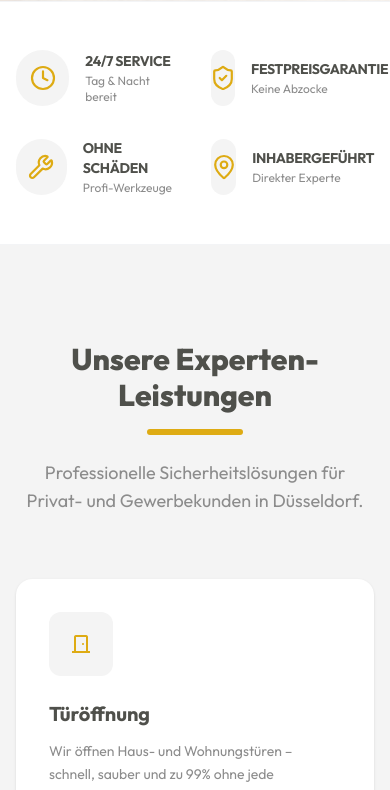
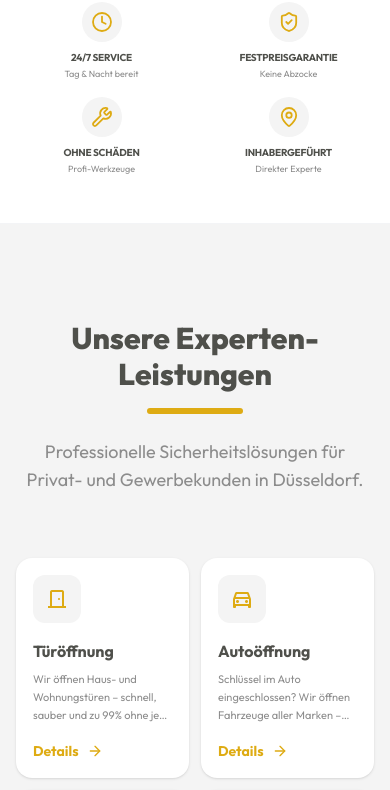
Before and after one commit to Leoquent/diamant, a React (Vite) app: page / in a window 390 px wide. Shown: the part 920-1710 px from the top of the page. Built offline with nearby package versions, Linux system fonts and the light colour scheme; a web font is replaced by a local one.

Commit message:
fix: responsive layout, trust badges 2x2, services 2x2, and header height

```diff
--- a/src/App.tsx
+++ b/src/App.tsx
@@ -105,10 +105,10 @@ function App() {
       {/* Header */}
       <header className="sticky top-0 z-40 w-full transition-all duration-200 bg-white border-b border-gray-100 shadow-sm">
         <div className="max-w-7xl mx-auto px-4 sm:px-6 lg:px-8">
-          <div className="flex justify-between items-center h-36">
+          <div className="flex justify-between items-center h-24 md:h-36">
             <a href="#top" className="flex items-center">
               <img
-                className="h-24 w-auto cursor-pointer"
+                className="h-16 md:h-24 w-auto cursor-pointer"
                 src={logo}
                 alt="Schlüsseldienst Diamant Logo"
               />
@@ -223,9 +223,9 @@ function App() {
       </section>
 
       {/* Trust Badges */}
-      <section className="bg-white border-y border-gray-100">
+      <section className="bg-white border-y border-gray-100 overflow-hidden">
         <div className="max-w-7xl mx-auto px-4 sm:px-6 lg:px-8 py-12">
-          <div className="grid grid-cols-2 md:grid-cols-4 gap-8">
+          <div className="grid grid-cols-2 md:grid-cols-4 gap-4 sm:gap-8">
             <FeatureBadge icon={<Clock />} title="24/7 Service" subtitle="Tag & Nacht bereit" />
             <FeatureBadge icon={<ShieldCheck />} title="Festpreisgarantie" subtitle="Keine Abzocke" />
             <FeatureBadge icon={<Wrench />} title="Ohne Schäden" subtitle="Profi-Werkzeuge" />
@@ -243,7 +243,7 @@ function App() {
             <p className="mt-6 text-secondary max-w-2xl mx-auto text-lg">Professionelle Sicherheitslösungen für Privat- und Gewerbekunden in Düsseldorf.</p>
           </div>
 
-          <div className="grid md:grid-cols-2 lg:grid-cols-4 gap-6">
+          <div className="grid grid-cols-2 lg:grid-cols-4 gap-3 sm:gap-6">
             {services.map((s) => (
               <ServiceCard
                 key={s.id}
@@ -684,13 +684,13 @@ function App() {
 
 function FeatureBadge({ icon, title, subtitle }: { icon: any, title: string, subtitle: string }) {
   return (
-    <div className="flex items-center gap-4 group cursor-default">
-      <div className="w-14 h-14 rounded-full bg-background-offset flex items-center justify-center text-primary group-hover:bg-primary group-hover:text-white transition-all duration-200">
-        <div className="scale-110">{icon}</div>
+    <div className="flex flex-col sm:flex-row items-center sm:items-start text-center sm:text-left gap-2 sm:gap-4 group cursor-default">
+      <div className="w-10 h-10 sm:w-14 sm:h-14 rounded-full bg-background-offset flex items-center justify-center text-primary group-hover:bg-primary group-hover:text-white transition-all duration-200 shrink-0">
+        <div className="scale-90 sm:scale-110">{icon}</div>
       </div>
-      <div>
-        <p className="text-sm font-bold uppercase tracking-tight">{title}</p>
-        <p className="text-xs text-secondary mt-0.5">{subtitle}</p>
+      <div className="min-w-0">
+        <p className="text-[10px] sm:text-sm font-bold uppercase tracking-tight break-words">{title}</p>
+        <p className="text-[9px] sm:text-xs text-secondary mt-0.5">{subtitle}</p>
       </div>
     </div>
   )
@@ -700,13 +700,13 @@ function ServiceCard({ icon, title, desc, materialIcon, onDetails }: { icon: any
   return (
     <motion.div
       whileHover={{ y: -5 }}
-      className="bg-white p-8 rounded-2xl border border-transparent hover:border-primary/20 transition-all duration-200 group shadow-sm hover:shadow-xl cursor-default flex flex-col"
+      className="bg-white p-4 sm:p-8 rounded-2xl border border-transparent hover:border-primary/20 transition-all duration-200 group shadow-sm hover:shadow-xl cursor-default flex flex-col"
     >
-      <div className="w-16 h-16 bg-background-offset rounded-xl flex items-center justify-center text-primary mb-6 group-hover:bg-primary group-hover:text-white transition-colors duration-200">
+      <div className="w-12 h-12 sm:w-16 sm:h-16 bg-background-offset rounded-xl flex items-center justify-center text-primary mb-4 sm:mb-6 group-hover:bg-primary group-hover:text-white transition-colors duration-200">
         {materialIcon ? <span className="material-symbols-outlined text-3xl">{materialIcon}</span> : <div className="scale-125">{icon}</div>}
       </div>
-      <h3 className="text-xl font-bold mb-3">{title}</h3>
-      <p className="text-secondary text-sm leading-relaxed mb-6 flex-1">{desc}</p>
+      <h3 className="text-base sm:text-xl font-bold mb-2 sm:mb-3">{title}</h3>
+      <p className="text-secondary text-[11px] sm:text-sm leading-relaxed mb-4 sm:mb-6 flex-1 line-clamp-3 sm:line-clamp-none">{desc}</p>
       <button
         onClick={onDetails}
         className="text-primary font-bold text-sm flex items-center gap-2 group/btn cursor-pointer bg-transparent border-none p-0"
```
Also changed, not shown: 1 other file (tests, documents, lock files or other folders).
